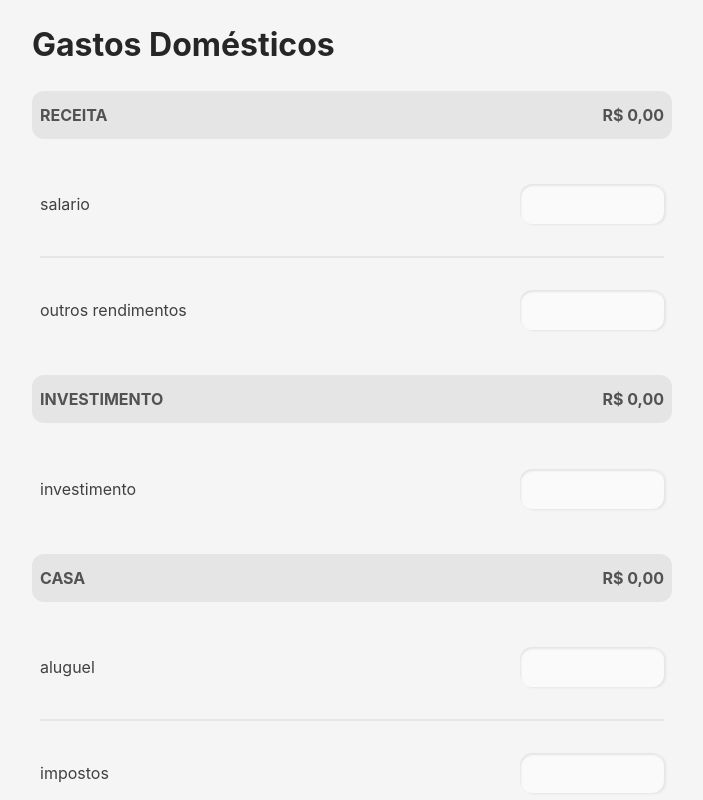
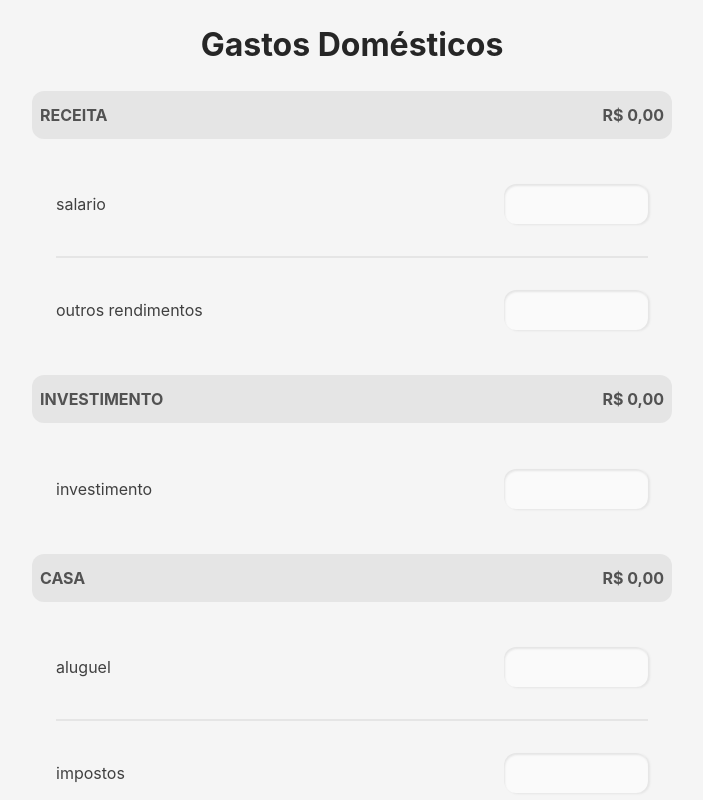
Before and after one commit to codi-Andre/household-budget, a React (Vite) app: page / in a window 1280 px wide. Shown: the top 800 px of the page, without its empty margins (288-991 px from the left). Built offline with nearby package versions, Linux system fonts and the light colour scheme.

Commit message:
:recycle: refactor(home): change some styles to clear the ui

```diff
--- a/src/pages/home/budget-section/budget-section.module.css
+++ b/src/pages/home/budget-section/budget-section.module.css
@@ -17,3 +17,9 @@
   line-height: 1.5rem;
   text-transform: uppercase;
 }
+
+.panel {
+  display: flex;
+  flex-direction: column;
+  margin-inline: 16px;
+}
--- a/src/pages/home/budget-section/budget-section.tsx
+++ b/src/pages/home/budget-section/budget-section.tsx
@@ -13,7 +13,7 @@ export function BudgetSection({ children, title, total }: BudgetSectionProps) {
         {title} <span>{total}</span>
       </h2>
 
-      {children}
+      <div className={styles.panel}>{children}</div>
     </section>
   )
 }
--- a/src/pages/home/home.module.css
+++ b/src/pages/home/home.module.css
@@ -1,3 +1,7 @@
+.title {
+  text-align: center;
+}
+
 .summary {
   background-color: var(--neutral-200);
 
@@ -16,3 +20,10 @@
 
   padding-inline: 8px;
 }
+
+.panel {
+  display: flex;
+
+  gap: 16px;
+  margin: 32px 16px 64px;
+}
--- a/src/pages/home/home.tsx
+++ b/src/pages/home/home.tsx
@@ -3,6 +3,8 @@ import { useHouseholdBudget } from "@/store/use-household-budget"
 import { BudgetSection } from "./budget-section/budget-section"
 import { CurrencyInput } from "@/components/ui/currency-input/currency-input"
 import { formatCurrency } from "@/utils/format-currency"
+import { Button } from "@/components/ui/button/button"
+import { toast } from "sonner"
 
 export function Home() {
   const {
@@ -61,12 +63,14 @@ export function Home() {
     educationTotal,
     expenses,
     balance,
+    reset,
+    saveToLocalStorage,
   } = useHouseholdBudget()
 
   return (
     <>
       <header className="container">
-        <h1>Gastos Domésticos</h1>
+        <h1 className={styles.title}>Gastos Domésticos</h1>
       </header>
 
       <main className="container">
@@ -358,6 +362,29 @@ export function Home() {
             Saldo <span>{formatCurrency(balance())}</span>
           </p>
         </strong>
+
+        <div className={styles.panel}>
+          <Button
+            variant="outline"
+            size="lg"
+            onClick={() => {
+              reset()
+              toast.warning("Todos os campos foram limpos")
+            }}
+          >
+            limpar
+          </Button>
+
+          <Button
+            size="lg"
+            onClick={() => {
+              saveToLocalStorage()
+              toast.success("Orçamento salvo no armazenamento local")
+            }}
+          >
+            Salvar
+          </Button>
+        </div>
       </footer>
     </>
   )
```
